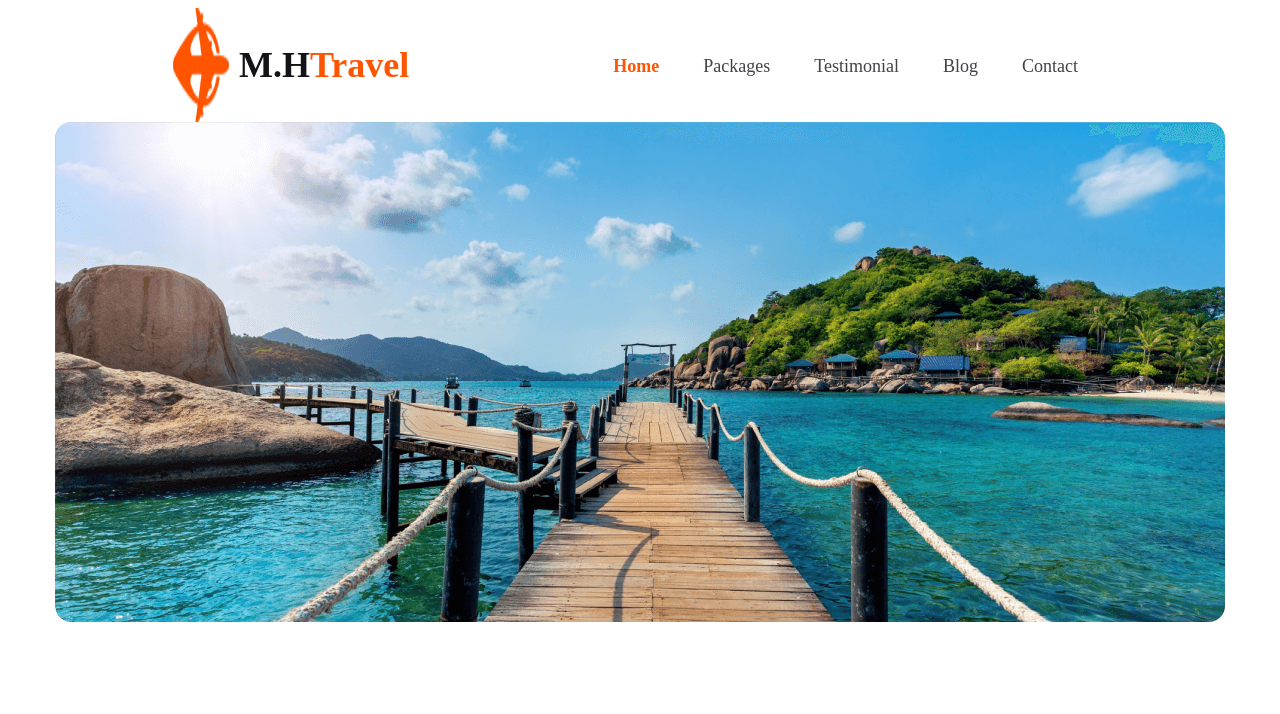
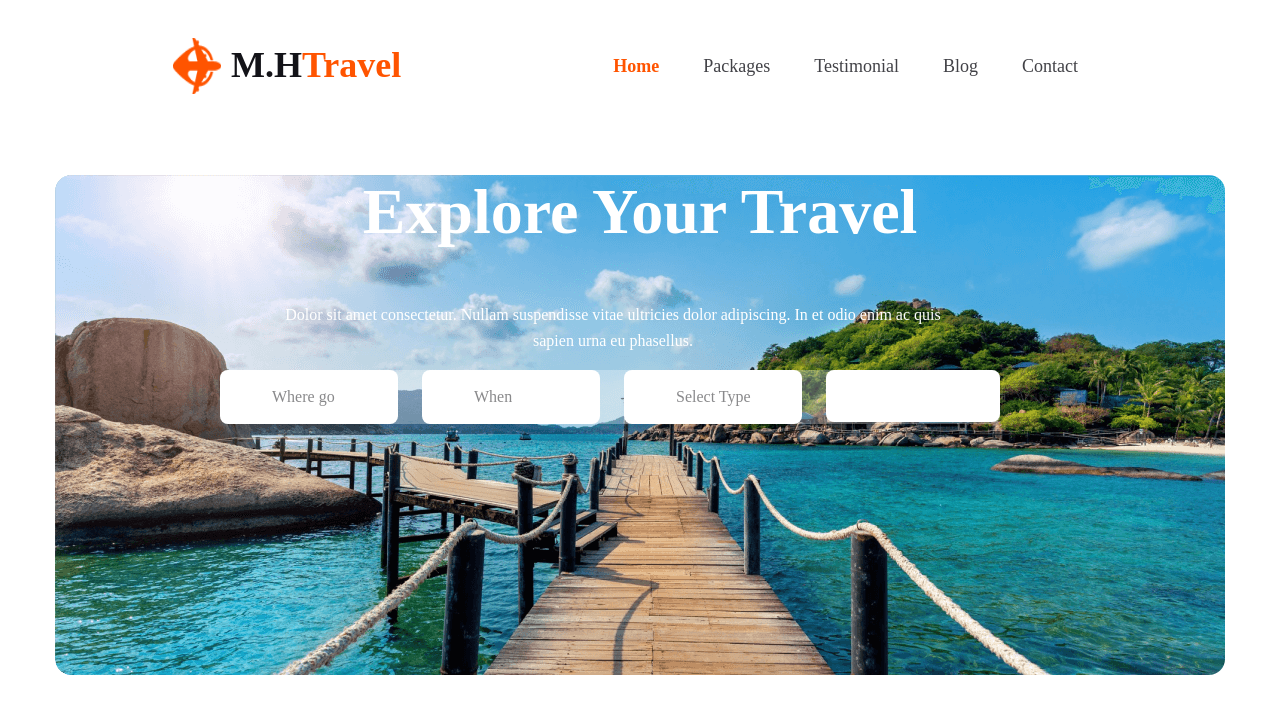
Before and after one commit to mobarak-06/assignment-2, a plain HTML site: page index.html in a window 1280 px wide. Drawn offline with Linux system fonts and the light colour scheme.

```diff
--- a/index.html
+++ b/index.html
@@ -24,8 +24,16 @@
         </nav>
          <section class="sub">
             <div class="sub-main">
+                <h1>Explore Your Travel</h1>
+                <p class="sub-dis">Dolor sit amet consectetur. Nullam suspendisse vitae ultricies dolor adipiscing. In et odio enim ac quis sapien urna eu phasellus.</p>
+                <div class="box">
+                    <input type="text" placeholder="Where go">
+                    <input type="text" placeholder="When">
+                    <input type="text" placeholder="Select Type">
+                    <input type="button" value="">
+                   </div>
+            </div>
 
-            </div>
          </section>
     </header>
     <main>
--- a/styles/travels.css
+++ b/styles/travels.css
@@ -4,6 +4,12 @@
     display: flex;
     gap: 10px;
     margin-left: 165px;
+}
+.logo-img{
+    width: 48px;
+    height: 56.008px;
+    flex-shrink: 0;
+    margin-top: 30px;
 }
 .sub-title{
     display: flex;
@@ -49,7 +55,49 @@
     height: 500px;
     flex-shrink: 0;
     border-radius: 16px;
-    background: linear-gradient(180deg, rgba(19, 19, 24, 0.80) 0%, rgba(19, 19, 24, 0.00) 100%);
     background-image: url(../Images/Group\ 13\ \(1\)\ \(1\).png);
     margin: 0 auto;
+
 }
+
+
+h1{
+    color: #FFF;
+font-family: Mulish;
+font-size: 64px;
+font-weight: 800;
+text-align: center;
+}
+.sub-dis{
+    color: #FFF;
+    text-align: center;
+    font-family: Mulish;
+    font-size: 16px;
+    font-weight: 400;
+    line-height: 26px;
+    width: 676px;
+    margin-left: 220px;
+}
+.box{
+    border-radius: 8px;
+    background: rgba(255, 255, 255, 0.30);
+    display: inline-flex;
+    gap: 24px;
+    margin-left: 165px;
+}
+.box > input{
+    width: 174px;
+    height: 52px;
+    flex-shrink: 0;
+    border-radius: 8px;
+    background: #FFF;
+    border: none;
+}
+::placeholder{
+    color: rgba(19, 19, 24, 0.50);
+    font-family: Mulish;
+    font-size: 16px;
+    font-weight: 400;
+    padding-left: 50px;
+
+}
```
